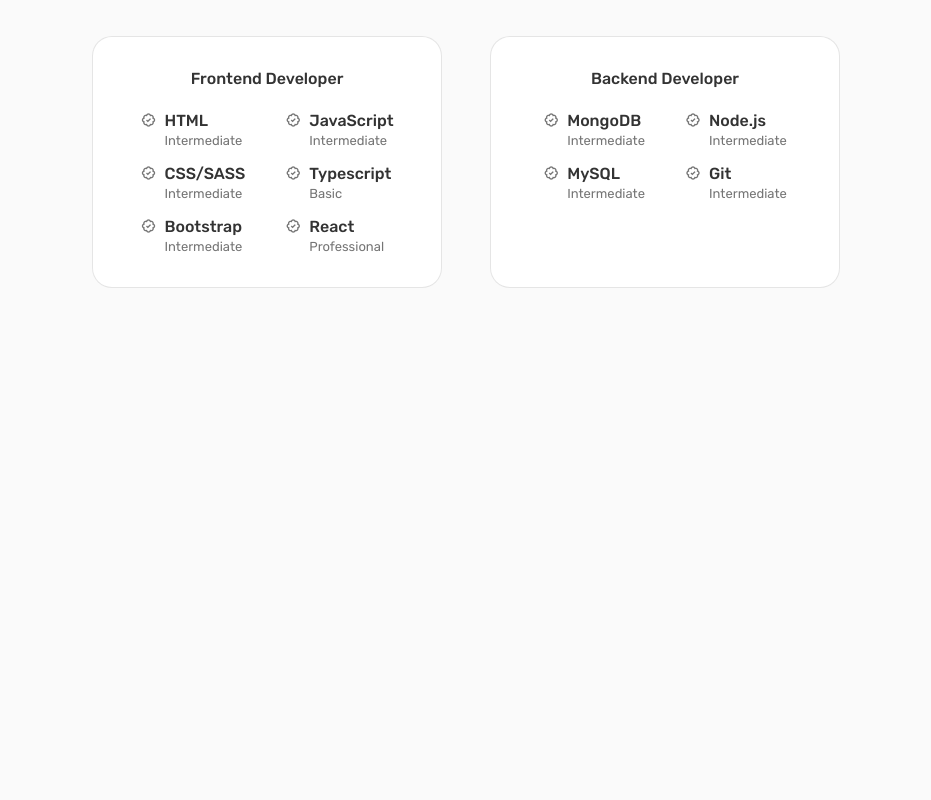
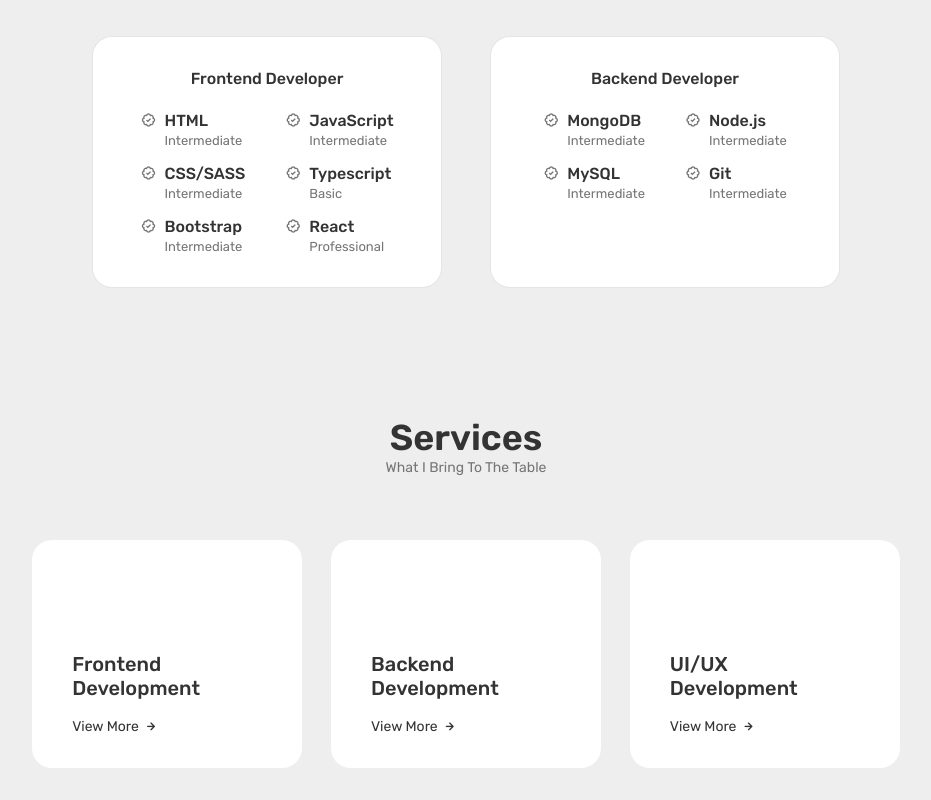
Before and after one commit to naman-parihar2000/react-portfolio, a React (Create React App) app: page / in a window 1280 px wide. Shown: the part 1595-2395 px from the top of the page, without its empty margins (174-1105 px from the left). Before the commit the page ends 1915 px from the top, so only its background shows below. Built offline with nearby package versions, Linux system fonts and the light colour scheme.

Commit message:
Services Section completed

```diff
--- a/src/App.js
+++ b/src/App.js
@@ -3,6 +3,7 @@
 import Home from "./components/home/Home";
 import About from "./components/about/About";
 import Skills from "./components/skills/Skills";
+import Services from "./components/services/Services";
 
 const App = () => {
   return (
@@ -12,6 +13,7 @@
         <Home />
         <About />
         <Skills />
+        <Services />
       </main>
     </Fragment>
   );
--- /dev/null
+++ b/src/components/services/Services.js
@@ -0,0 +1,180 @@
+import React, { useState } from "react";
+import "./services.css";
+
+const Services = () => {
+  const [toggleState, setToggleState] = useState(0);
+
+  const toggleTab = (index) => {
+    setToggleState(index);
+  };
+
+  return (
+    <section className="services section" id="services">
+      <h2 className="section__title">Services</h2>
+      <span className="section__subtitle">What I Bring To The Table</span>
+
+      <div className="services__container container grid">
+        <div className="services__content">
+          <div>
+            <i className="uil uil services__icon"></i>
+            <h3 className="services__title">
+              Frontend
+              <br />
+              Development
+            </h3>
+          </div>
+          <span className="services__button" onClick={() => toggleTab(1)}>
+            View More
+            <i className="uil uil-arrow-right services__button-icon"></i>
+          </span>
+          <div
+            className={
+              toggleState === 1
+                ? "services__modal active-modal"
+                : "services__modal"
+            }
+          >
+            <div className="services__modal-content">
+              <i
+                className="uil uil-times services__modal-close"
+                onClick={() => toggleTab(0)}
+              ></i>
+              <h3 className="services__modal-title">My Potential</h3>
+              <p className="services__modal-description">
+                0.4 years of experience in web development providing quality
+                work.
+              </p>
+              <ul className="services__modal-services grid">
+                <li className="services__modal-service">
+                  <i className="uil uil-check-circle services__modal-icon"></i>
+                  <p className="services__modal-info">Webpage Development</p>
+                </li>
+                <li className="services__modal-service">
+                  <i className="uil uil-check-circle services__modal-icon"></i>
+
+                  <p className="services__modal-info">
+                    Integrate creative colloboration
+                  </p>
+                </li>
+                <li className="services__modal-service">
+                  <i className="uil uil-check-circle services__modal-icon"></i>
+                  <p className="services__modal-info">
+                    Provide Site Frame Works
+                  </p>
+                </li>
+              </ul>
+            </div>
+          </div>
+        </div>
+
+        <div className="services__content">
+          <div>
+            <i className="uil uil services__icon"></i>
+            <h3 className="services__title">
+              Backend
+              <br />
+              Development
+            </h3>
+          </div>
+          <span className="services__button" onClick={() => toggleTab(1)}>
+            View More
+            <i className="uil uil-arrow-right services__button-icon"></i>
+          </span>
+          <div
+            className={
+              toggleState === 1
+                ? "services__modal active-modal"
+                : "services__modal"
+            }
+          >
+            <div className="services__modal-content">
+              <i
+                className="uil uil-times services__modal-close"
+                onClick={() => toggleTab(0)}
+              ></i>
+              <h3 className="services__modal-title">My Potential</h3>
+              <p className="services__modal-description">
+                0.4 years of experience in web development providing quality
+                work.
+              </p>
+              <ul className="services__modal-services grid">
+                <li className="services__modal-service">
+                  <i className="uil uil-check-circle services__modal-icon"></i>
+                  <p className="services__modal-info">Webpage Development</p>
+                </li>
+                <li className="services__modal-service">
+                  <i className="uil uil-check-circle services__modal-icon"></i>
+
+                  <p className="services__modal-info">
+                    Integrate creative colloboration
+                  </p>
+                </li>
+                <li className="services__modal-service">
+                  <i className="uil uil-check-circle services__modal-icon"></i>
+                  <p className="services__modal-info">
+                    Provide Site Frame Works
+                  </p>
+                </li>
+              </ul>
+            </div>
+          </div>
+        </div>
+
+        <div className="services__content">
+          <div>
+            <i className="uil uil services__icon"></i>
+            <h3 className="services__title">
+              UI/UX
+              <br />
+              Development
+            </h3>
+          </div>
+          <span className="services__button" onClick={() => toggleTab(1)}>
+            View More
+            <i className="uil uil-arrow-right services__button-icon"></i>
+          </span>
+          <div
+            className={
+              toggleState === 1
+                ? "services__modal active-modal"
+                : "services__modal"
+            }
+          >
+            <div className="services__modal-content">
+              <i
+                className="uil uil-times services__modal-close"
+                onClick={() => toggleTab(0)}
+              ></i>
+              <h3 className="services__modal-title">Software Developer</h3>
+              <p className="services__modal-description">
+                0.4 years of experience in Website Development providing quality
+                work.
+              </p>
+              <ul className="services__modal-services grid">
+                <li className="services__modal-service">
+                  <i className="uil uil-check-circle services__modal-icon"></i>
+                  <p className="services__modal-info">Webpage Development</p>
+                </li>
+                <li className="services__modal-service">
+                  <i className="uil uil-check-circle services__modal-icon"></i>
+
+                  <p className="services__modal-info">
+                    Integrate creative colloboration
+                  </p>
+                </li>
+                <li className="services__modal-service">
+                  <i className="uil uil-check-circle services__modal-icon"></i>
+                  <p className="services__modal-info">
+                    Provide Site Flow
+                  </p>
+                </li>
+              </ul>
+            </div>
+          </div>
+        </div>
+      </div>
+    </section>
+  );
+};
+
+export default Services;
--- /dev/null
+++ b/src/components/services/services.css
@@ -0,0 +1,161 @@
+.services__container {
+  grid-template-columns: repeat(3, 270px);
+  justify-content: center;
+  column-gap: 1.8rem;
+}
+
+.services__content {
+  position: relative;
+  border: 1px sold rgba(0, 0, 0, 1);
+  background-color: var(--container-color);
+  padding: 6rem 0 2rem 2.5rem;
+  border-radius: 1.25rem;
+}
+
+.services__icon {
+  display: block;
+  font-size: 2rem;
+  color: var(--title-color);
+  margin-bottom: var(--mb-1);
+}
+
+.services__title {
+  font-size: var(--h3-font-size);
+  margin-bottom: var(--mb-1);
+  font-weight: var(--font-medium);
+}
+
+.services__button {
+  color: var(--title-color);
+  font-size: var(--small-font-size);
+  display: inline-flex;
+  align-items: center;
+  column-gap: 0.25rem;
+  cursor: pointer;
+}
+
+.services__button-icon {
+  font-size: 1rem;
+  transition: 0.3s;
+}
+
+.services__button:hover .services__button-icon {
+  transform: translateX(00.25rem);
+}
+
+.services__modal {
+  position: fixed;
+  top: 0;
+  left: 0;
+  right: 0;
+  bottom: 0;
+  background-color: rgba(0, 0, 0, 0.5);
+  z-index: var(--z-modal);
+  display: flex;
+  justify-content: center;
+  align-items: center;
+  padding: 0 1rem;
+  opacity: 0;
+  visibility: hidden;
+  transition: 0.3s;
+}
+
+.services__modal-content {
+  width: 500px;
+  position: relative;
+  background-color: var(--container-color);
+  padding: 4.5rem 2.5rem 2.5rem;
+  border-radius: 1.5rem;
+}
+
+.services__modal-close {
+  position: absolute;
+  top: 1.5rem;
+  right: 1.5rem;
+  font-size: 1.5rem;
+  color: var(--title-color);
+  cursor: pointer;
+}
+
+.services__modal-title,
+.services__modal-description {
+  text-align: center;
+}
+
+.services__modal-title {
+  font-size: var(--h3-font-size);
+  font-weight: var(--font-medium);
+  margin-bottom: var(--mb-1);
+}
+
+.services__modal-description {
+  font-size: var(--small-font-size);
+  padding: 0 3.5rem;
+  margin-bottom: var(--mb-2);
+}
+
+.services__modal-services {
+  row-gap: 0.75rem;
+}
+
+.services__modal-service {
+  display: flex;
+  align-items: center;
+  column-gap: 0.5rem;
+}
+
+.services__modal-icon {
+  color: var(--title-color);
+  font-size: 1.1rem;
+}
+
+.services__modal-info {
+  font-size: var(--small-font-size);
+}
+
+/* ACTIVE MODAL */
+.active-modal {
+  opacity: 1;
+  visibility: visible;
+}
+
+/* BREAK POINTS */
+@media screen and (max-width: 992px) {
+  .services__container {
+    grid-template-columns: repeat(3, 218px);
+  }
+}
+
+@media screen and (max-width: 768px) {
+  .services__container {
+    grid-template-columns: repeat(2, 1fr);
+  }
+
+  .services__content {
+    padding: 3.5rem 0.5rem 1.25rem 1.5rem;
+  }
+
+  .services__icon {
+    font-size: 1.5rem;
+  }
+}
+
+@media screen and (max-width: 576px) {
+  .services__modal-content {
+    padding: 4.5rem 1.5rem 2.5rem;
+  }
+
+  .services__modal-description {
+    padding: 0;
+  }
+}
+
+@media screen and (max-width: 350px) {
+  .services__container {
+    grid-template-columns: max-content;
+  }
+
+  .services__content {
+    padding-right: 6rem;
+  }
+}
--- a/src/index.css
+++ b/src/index.css
@@ -83,7 +83,7 @@
 }
 
 body {
-  background-color: var(--body-color);
+  background: #eeeeee;
   color: var(--text-color);
 }
 
```
